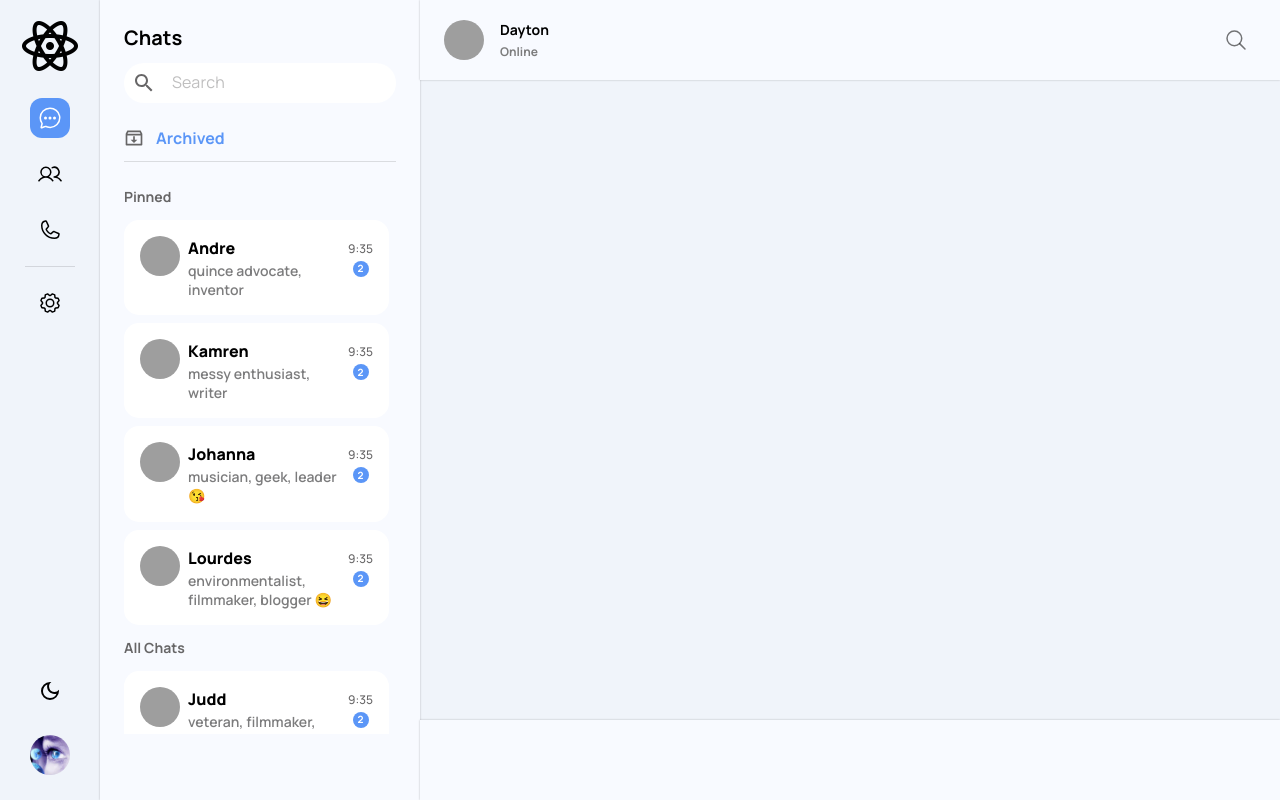
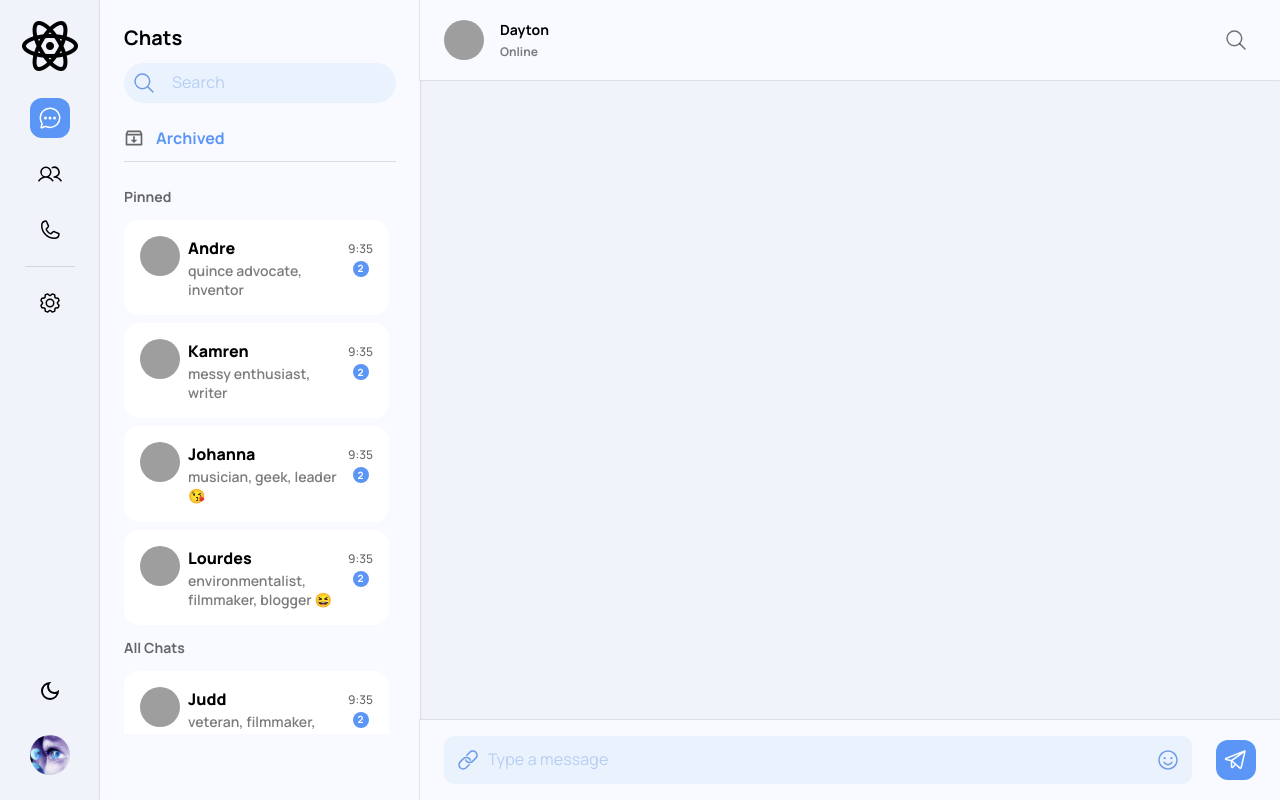
Before and after one commit to Ne3mah/React-Chat-App, a React (Vite) app: page / in a window 1280 px wide. Built offline with nearby package versions, Linux system fonts and the light colour scheme; grey boxes are pictures that could not be loaded; a web font is replaced by a local one.

Commit message:
feat: Added the footer of the conversation page.

```diff
--- a/src/pages/Chats/components/ChatSearch.jsx
+++ b/src/pages/Chats/components/ChatSearch.jsx
@@ -1,17 +1,17 @@
 import {InputBase, IconButton, Box} from '@mui/material';
-import SearchIcon from '@mui/icons-material/Search';
 import { useTheme } from '@emotion/react';
 import "./ChatSearch.css"
+import { IoSearchOutline } from "react-icons/io5";
 
  const ChatSearch = () => {
   const theme = useTheme()
   return (
-    <Box className="search-container"  sx={{backgroundColor: theme.palette.background.paper}}>
+    <Box className="search-container"  sx={{backgroundColor: theme.palette.background.main}}>
       <IconButton>
-        <SearchIcon sx={{color:theme.palette.text.secondary}}/>
+        <IoSearchOutline style={{color:theme.palette.text.main}}/>
       </IconButton>
       <InputBase
-        sx={{ ml: 1 , color:theme.palette.text.secondary}}
+        sx={{ ml: 1 , color:theme.palette.text.main}}
         placeholder="Search"
       />
     </Box>
--- a/src/pages/Conversations/ConversationPage.css
+++ b/src/pages/Conversations/ConversationPage.css
@@ -28,3 +28,15 @@
     box-shadow: rgba(0, 0, 0, 0.25) 0px 0px 2px
 
 }
+
+.send-icon{
+    width:40px;
+    height:40px;
+    display: flex;
+    justify-content: center;
+    align-items: center;
+    border-radius: 12px;
+    background-color: #5B96F7;
+    color:white;
+    cursor: pointer;
+}
--- a/src/pages/Conversations/layout/ConversationFooter.jsx
+++ b/src/pages/Conversations/layout/ConversationFooter.jsx
@@ -1,9 +1,28 @@
 import { useTheme } from "@emotion/react"
+import { Box, IconButton, InputBase, Stack } from "@mui/material"
+import { PiTelegramLogo , PiSmiley  } from "react-icons/pi";
+import { IoIosLink } from "react-icons/io";
 
 const ConversationFooter = () => {
   const theme = useTheme()
   return (
-    <div className="conversation-footer" style={{backgroundColor :theme.palette.background.secondary}}></div>
+    <Stack className="conversation-footer" direction="row"  justifyContent="space-between" alignItems="center" p={3} spacing={3} style={{backgroundColor :theme.palette.background.secondary}}>
+      <Stack direction="row" justifyContent="space-between" className=""  p={0.5} sx={{flexGrow:1, backgroundColor: theme.palette.background.main , borderRadius:"10px"}}>
+        <Stack direction="row">
+          <IconButton>
+            <IoIosLink style={{color:theme.palette.text.main}}/>
+          </IconButton>
+          <InputBase
+            sx={{color:theme.palette.text.main}}
+            placeholder="Type a message"
+          />
+        </Stack>
+        <IconButton>
+          <PiSmiley  style={{color:theme.palette.text.main}}/>
+        </IconButton>
+      </Stack>
+      <Box className="send-icon"><PiTelegramLogo style={{width:"24px",height:"24px"}}/></Box>
+    </Stack>
   )
 }
 
--- a/src/theme/darkTheme.js
+++ b/src/theme/darkTheme.js
@@ -3,7 +3,7 @@ import { createTheme } from '@mui/material/styles';
 const darkTheme  = createTheme({
   palette: {
     mode: 'dark',
-    background: {primary: "#212B36" , secondary: "#212B36", paper:"#161C24"},
+    background: {primary: "#212B36" , secondary: "#212B36", paper:"#161C24", main: "#161C24"},
     text: {primary: '#ffffff' , secondary : '#676667'},
   }
 });
--- a/src/theme/lightTheme.js
+++ b/src/theme/lightTheme.js
@@ -3,8 +3,8 @@ import { createTheme } from '@mui/material/styles';
 const lightTheme = createTheme({
   palette: {
     mode: 'light',
-    background: {primary: "#F0F4FA", secondary:"#F8FAFF", paper:"#FFFFFF"},
-    text: {primary: '#000000' , secondary : '#676667'},
+    background: {primary: "#F0F4FA", secondary:"#F8FAFF", paper:"#FFFFFF", main : "#EAF2FE"},
+    text: {primary: '#000000' , secondary : '#676667', main : "#709CE6"},
   },
 });
 
```
